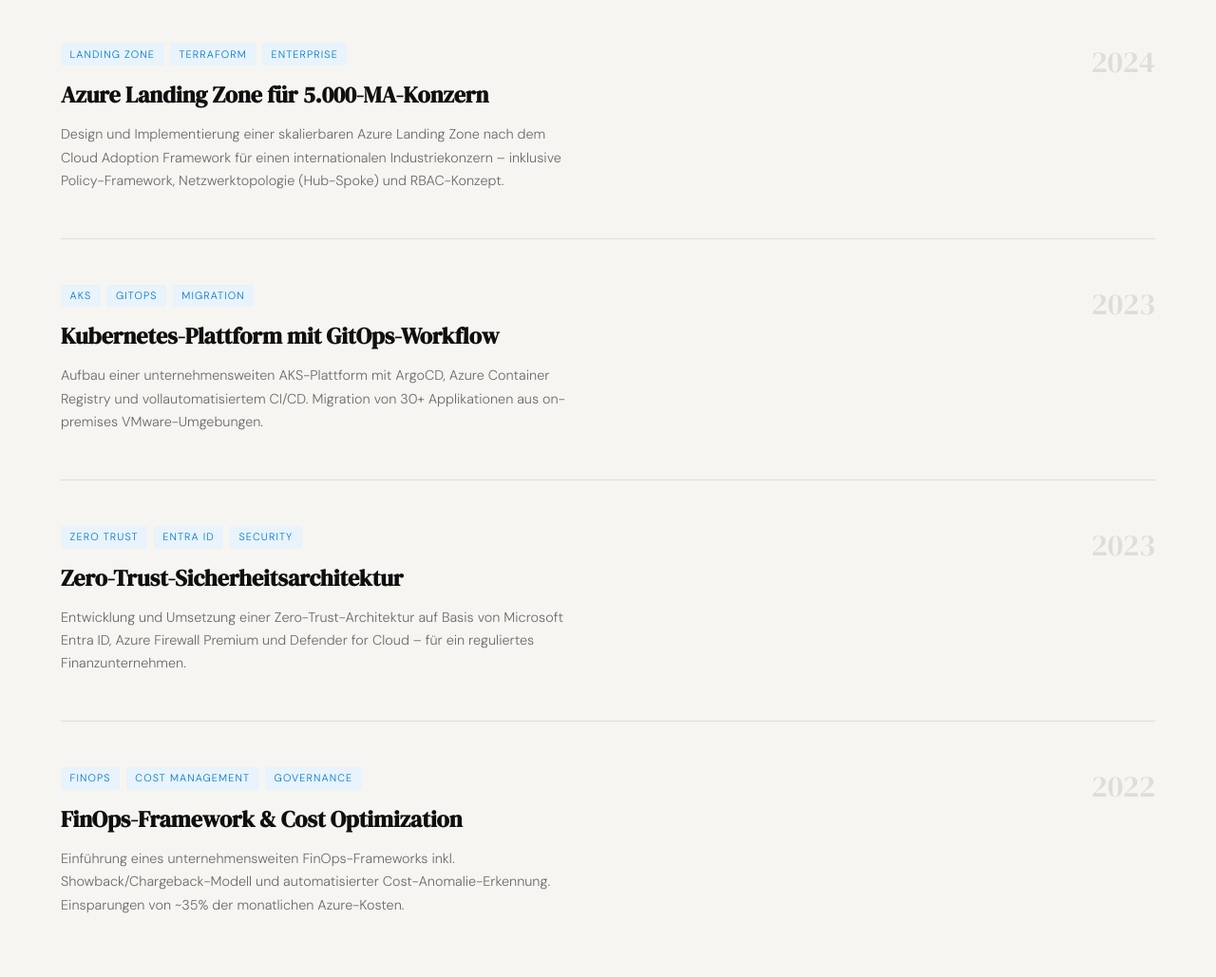
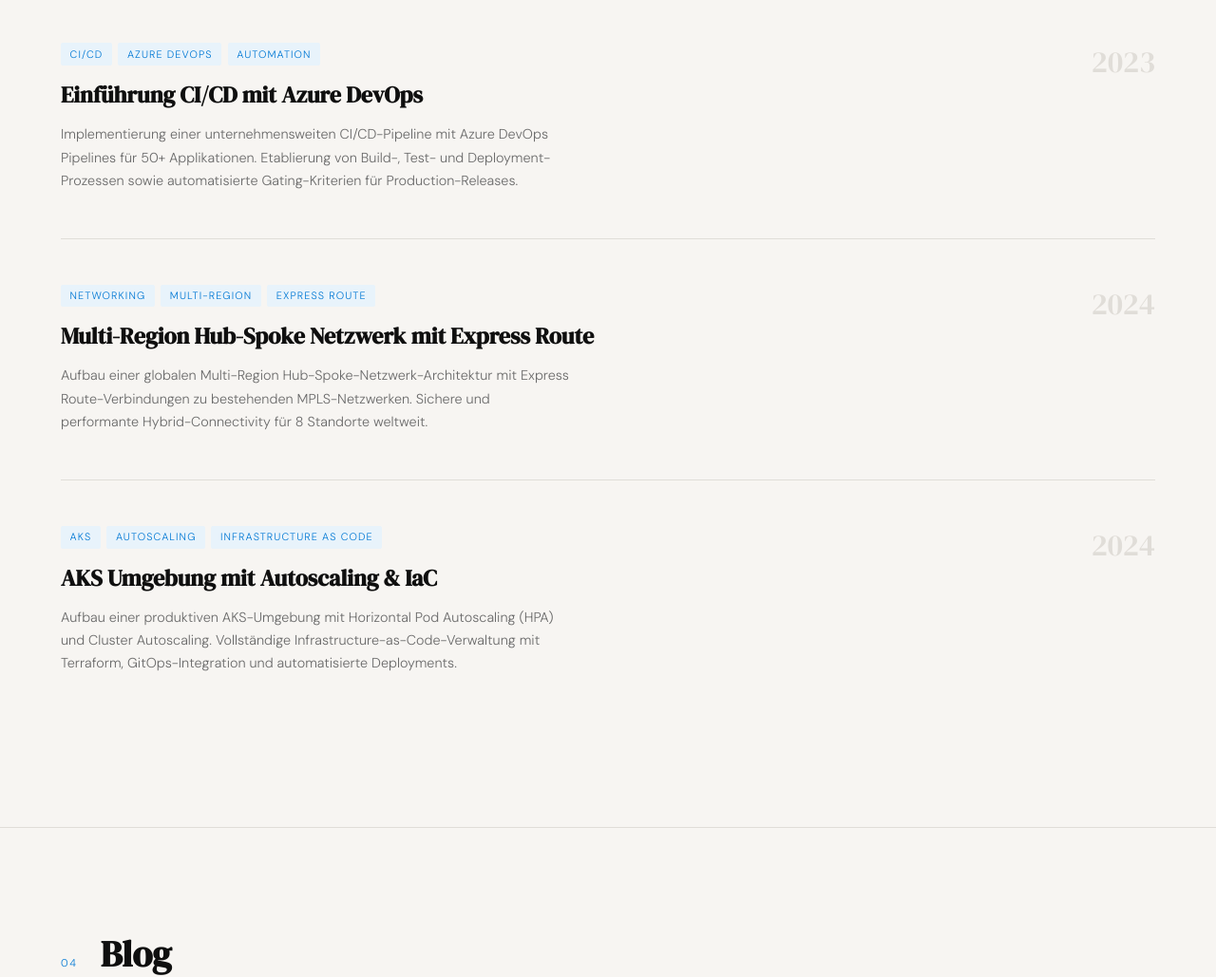
Before and after one commit to EugWa/my-portfolio, a plain HTML site: page index.html in a window 1280 px wide. Shown: the part 2320-3349 px from the top of the page at 95% size. Drawn offline with Linux system fonts and the light colour scheme.

Commit message:
fixed projekts.-

```diff
--- a/index.html
+++ b/index.html
@@ -640,12 +640,26 @@
     <div class="project-item reveal">
       <div>
         <div class="project-tags">
-          <span class="project-tag">Landing Zone</span>
-          <span class="project-tag">Terraform</span>
-          <span class="project-tag">Enterprise</span>
+          <span class="project-tag">CI/CD</span>
+          <span class="project-tag">Azure DevOps</span>
+          <span class="project-tag">Automation</span>
         </div>
-        <h3 class="project-name">Azure Landing Zone für 5.000-MA-Konzern</h3>
-        <p class="project-desc">Design und Implementierung einer skalierbaren Azure Landing Zone nach dem Cloud Adoption Framework für einen internationalen Industriekonzern – inklusive Policy-Framework, Netzwerktopologie (Hub-Spoke) und RBAC-Konzept.</p>
+        <h3 class="project-name">Einführung CI/CD mit Azure DevOps</h3>
+        <p class="project-desc">Implementierung einer unternehmensweiten CI/CD-Pipeline mit Azure DevOps Pipelines für 50+ Applikationen. Etablierung von Build-, Test- und Deployment-Prozessen sowie automatisierte Gating-Kriterien für Production-Releases.</p>
+      </div>
+      <div class="project-meta">
+        <div class="project-year">2023</div>
+      </div>
+    </div>
+    <div class="project-item reveal">
+      <div>
+        <div class="project-tags">
+          <span class="project-tag">Networking</span>
+          <span class="project-tag">Multi-Region</span>
+          <span class="project-tag">Express Route</span>
+        </div>
+        <h3 class="project-name">Multi-Region Hub-Spoke Netzwerk mit Express Route</h3>
+        <p class="project-desc">Aufbau einer globalen Multi-Region Hub-Spoke-Netzwerk-Architektur mit Express Route-Verbindungen zu bestehenden MPLS-Netzwerken. Sichere und performante Hybrid-Connectivity für 8 Standorte weltweit.</p>
       </div>
       <div class="project-meta">
         <div class="project-year">2024</div>
@@ -655,42 +669,14 @@
       <div>
         <div class="project-tags">
           <span class="project-tag">AKS</span>
-          <span class="project-tag">GitOps</span>
-          <span class="project-tag">Migration</span>
+          <span class="project-tag">Autoscaling</span>
+          <span class="project-tag">Infrastructure as Code</span>
         </div>
-        <h3 class="project-name">Kubernetes-Plattform mit GitOps-Workflow</h3>
-        <p class="project-desc">Aufbau einer unternehmensweiten AKS-Plattform mit ArgoCD, Azure Container Registry und vollautomatisiertem CI/CD. Migration von 30+ Applikationen aus on-premises VMware-Umgebungen.</p>
+        <h3 class="project-name">AKS Umgebung mit Autoscaling & IaC</h3>
+        <p class="project-desc">Aufbau einer produktiven AKS-Umgebung mit Horizontal Pod Autoscaling (HPA) und Cluster Autoscaling. Vollständige Infrastructure-as-Code-Verwaltung mit Terraform, GitOps-Integration und automatisierte Deployments.</p>
       </div>
       <div class="project-meta">
-        <div class="project-year">2023</div>
-      </div>
-    </div>
-    <div class="project-item reveal">
-      <div>
-        <div class="project-tags">
-          <span class="project-tag">Zero Trust</span>
-          <span class="project-tag">Entra ID</span>
-          <span class="project-tag">Security</span>
-        </div>
-        <h3 class="project-name">Zero-Trust-Sicherheitsarchitektur</h3>
-        <p class="project-desc">Entwicklung und Umsetzung einer Zero-Trust-Architektur auf Basis von Microsoft Entra ID, Azure Firewall Premium und Defender for Cloud – für ein reguliertes Finanzunternehmen.</p>
-      </div>
-      <div class="project-meta">
-        <div class="project-year">2023</div>
-      </div>
-    </div>
-    <div class="project-item reveal">
-      <div>
-        <div class="project-tags">
-          <span class="project-tag">FinOps</span>
-          <span class="project-tag">Cost Management</span>
-          <span class="project-tag">Governance</span>
-        </div>
-        <h3 class="project-name">FinOps-Framework & Cost Optimization</h3>
-        <p class="project-desc">Einführung eines unternehmensweiten FinOps-Frameworks inkl. Showback/Chargeback-Modell und automatisierter Cost-Anomalie-Erkennung. Einsparungen von ~35% der monatlichen Azure-Kosten.</p>
-      </div>
-      <div class="project-meta">
-        <div class="project-year">2022</div>
+        <div class="project-year">2024</div>
       </div>
     </div>
   </div>
```
